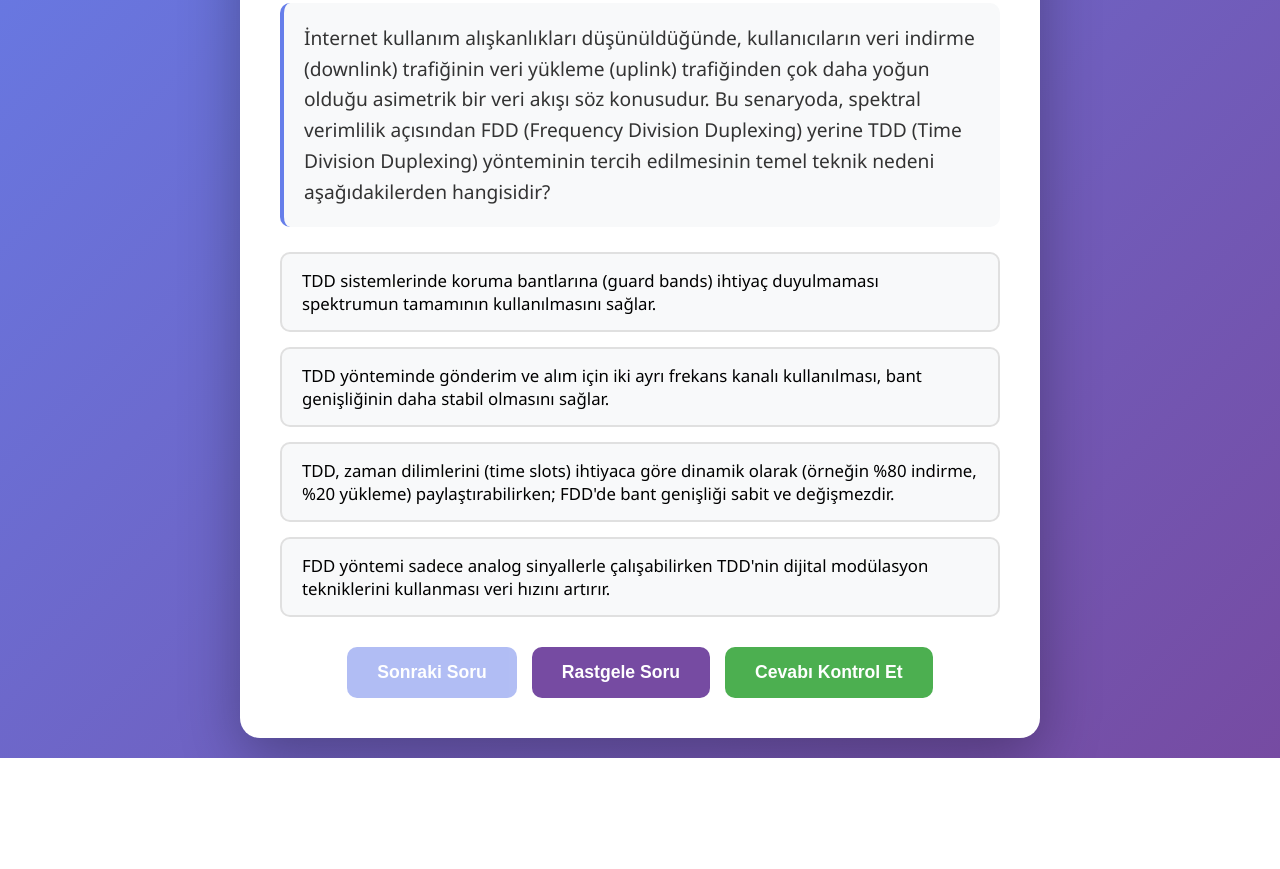
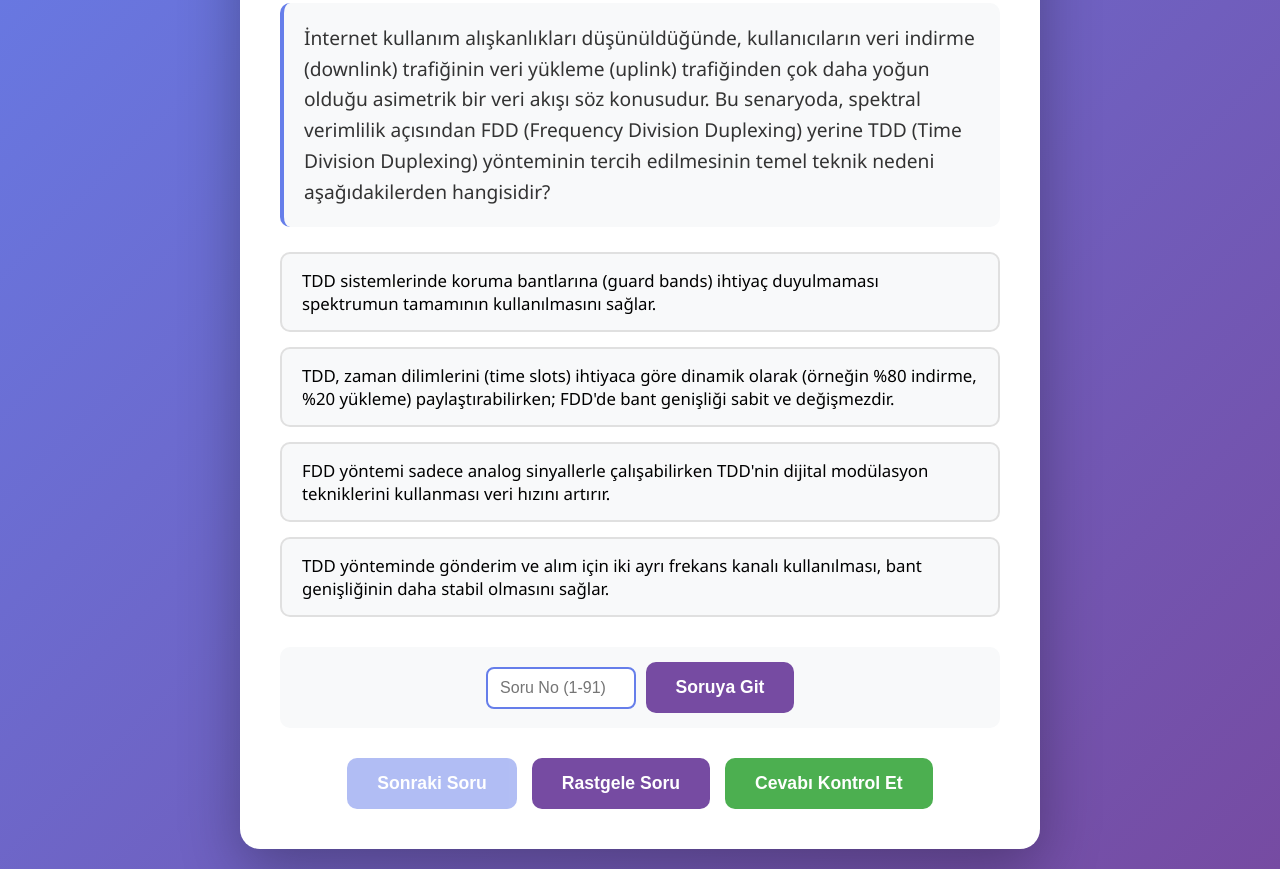
Before and after one commit to eyupece/kablosuzaglarquiz, a plain HTML site: page index.html in a window 1280 px wide. Shown: the part 308-1177 px from the top of the page. Before the commit the page ends 1066 px from the top, so only its background shows below. Drawn offline with Linux system fonts and the light colour scheme.

Commit message:
istenilen soruya gitme ve rastgele şık eklendi

```diff
--- a/index.html
+++ b/index.html
@@ -209,6 +209,33 @@
             color: #e65100;
         }
 
+        .question-navigation {
+            margin-bottom: 20px;
+            display: flex;
+            gap: 10px;
+            align-items: center;
+            justify-content: center;
+            flex-wrap: wrap;
+            padding: 15px;
+            background: #f8f9fa;
+            border-radius: 10px;
+        }
+
+        .question-navigation input {
+            padding: 10px;
+            border: 2px solid #667eea;
+            border-radius: 8px;
+            font-size: 1em;
+            width: 150px;
+            text-align: center;
+        }
+
+        .question-navigation input:focus {
+            outline: none;
+            border-color: #764ba2;
+            box-shadow: 0 0 0 3px rgba(102, 126, 234, 0.1);
+        }
+
         @media (max-width: 600px) {
             .quiz-container {
                 padding: 20px;
@@ -261,6 +288,11 @@
             <div class="result" id="result" style="display: none;"></div>
         </div>
 
+        <div class="question-navigation">
+            <input type="number" id="questionInput" placeholder="Soru No" min="1" onkeypress="if(event.key === 'Enter') goToQuestion()">
+            <button class="btn-secondary" onclick="goToQuestion()">Soruya Git</button>
+        </div>
+
         <div class="buttons">
             <button class="btn-primary" id="nextBtn" onclick="nextQuestion()">Sonraki Soru</button>
             <button class="btn-secondary" id="randomBtn" onclick="randomQuestion()">Rastgele Soru</button>
@@ -276,6 +308,8 @@
         let correctCount = 0;
         let wrongCount = 0;
         let usedQuestions = new Set();
+        let shuffledOptions = []; // Rastgele sıralanmış şıklar
+        let originalCorrectIndex = -1; // Orijinal doğru cevap index'i
 
         // Soruları karıştır
         function shuffleArray(array) {
@@ -313,6 +347,23 @@
             randomQuestion();
         }
 
+        // Belirli bir soruya git
+        function goToQuestion() {
+            const input = document.getElementById('questionInput');
+            const questionNo = parseInt(input.value);
+
+            if (isNaN(questionNo) || questionNo < 1 || questionNo > allQuestions.length) {
+                alert(`Lütfen 1 ile ${allQuestions.length} arasında bir sayı girin!`);
+                input.focus();
+                return;
+            }
+
+            currentQuestionIndex = questionNo - 1;
+            usedQuestions.add(currentQuestionIndex);
+            displayQuestion();
+            input.value = '';
+        }
+
         // Soruyu göster
         function displayQuestion() {
             const question = allQuestions[currentQuestionIndex];
@@ -321,16 +372,28 @@
             document.getElementById('questionNumber').textContent = `Soru ${currentQuestionIndex + 1} / ${allQuestions.length}`;
             document.getElementById('questionText').textContent = question.question;
 
+            // Şıkları rastgele sırala
+            const optionsWithIndex = question.options.map((opt, idx) => ({ text: opt, originalIndex: idx }));
+            shuffledOptions = shuffleArray(optionsWithIndex);
+
+            // Orijinal doğru cevabın yeni index'ini bul
+            originalCorrectIndex = question.correctAnswer;
+            const correctOption = shuffledOptions.findIndex(opt => opt.originalIndex === originalCorrectIndex);
+
             const optionsDiv = document.getElementById('options');
             optionsDiv.innerHTML = '';
 
-            question.options.forEach((option, index) => {
+            shuffledOptions.forEach((optionObj, index) => {
                 const optionDiv = document.createElement('div');
                 optionDiv.className = 'option';
-                optionDiv.textContent = option;
+                optionDiv.textContent = optionObj.text;
                 optionDiv.onclick = () => selectOption(index);
+                optionDiv.dataset.originalIndex = optionObj.originalIndex; // Orijinal index'i sakla
                 optionsDiv.appendChild(optionDiv);
             });
+
+            // Doğru cevabın yeni index'ini sakla
+            question.shuffledCorrectIndex = correctOption;
 
             document.getElementById('result').style.display = 'none';
             document.getElementById('checkBtn').style.display = 'block';
@@ -369,8 +432,8 @@
                 opt.onclick = null;
             });
 
-            // Doğru cevabı göster
-            const correctIndex = question.correctAnswer;
+            // Rastgele sıralanmış şıklardaki doğru cevap index'i
+            const correctIndex = question.shuffledCorrectIndex !== undefined ? question.shuffledCorrectIndex : question.correctAnswer;
             options[correctIndex].classList.add('correct');
 
             if (selectedOption === correctIndex) {
@@ -378,7 +441,8 @@
                 resultDiv.className = 'result correct';
                 correctCount++;
             } else {
-                resultDiv.textContent = `❌ Yanlış Cevap! Doğru cevap: ${question.options[correctIndex]}`;
+                const correctText = shuffledOptions[correctIndex].text;
+                resultDiv.textContent = `❌ Yanlış Cevap! Doğru cevap: ${correctText}`;
                 resultDiv.className = 'result incorrect';
                 wrongCount++;
                 options[selectedOption].classList.add('incorrect');
@@ -404,6 +468,12 @@
 
         // Sayfa yüklendiğinde ilk soruyu göster
         window.onload = function() {
+            // Input alanının max değerini dinamik olarak ayarla
+            const input = document.getElementById('questionInput');
+            if (input) {
+                input.setAttribute('max', allQuestions.length);
+                input.setAttribute('placeholder', `Soru No (1-${allQuestions.length})`);
+            }
             updateStats();
             randomQuestion();
         };
```
Also changed, not shown: quiz.html (+75 -5 lines).
